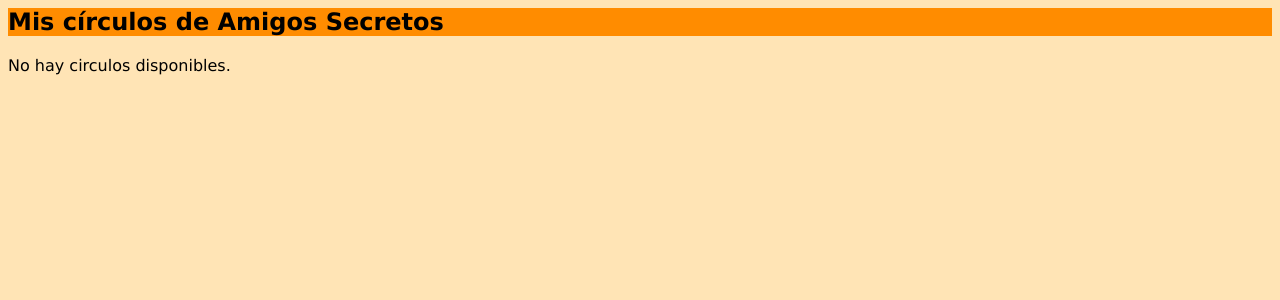
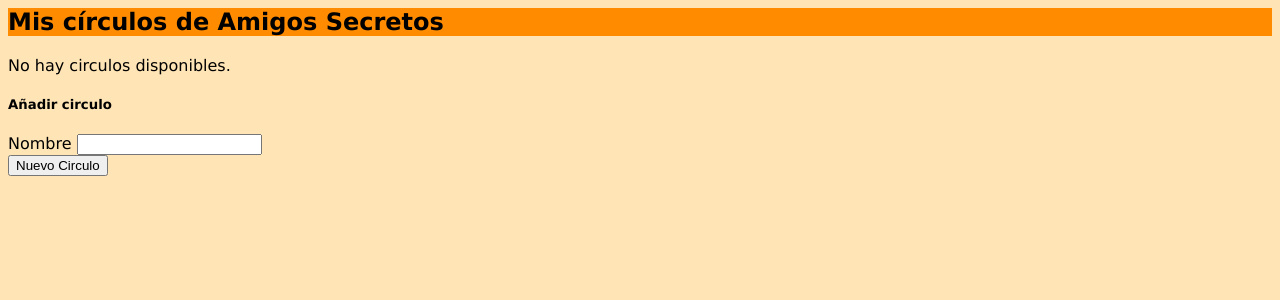
Before and after one commit to jstitch/gift_circle, a Django app: page / in a window 1280 px wide. Shown: the top 300 px of the page. Run offline with Django 3.2, Linux system fonts and the light colour scheme; data that the repository does not hold is empty.

Commit message:
WebApp Mensajes y añadir circulos/personas, eliminar circulos

```diff
--- a/GiftCircle/circulo/static/circulo/style.css
+++ b/GiftCircle/circulo/static/circulo/style.css
@@ -13,6 +13,10 @@ h2 {
 li {
     list-style-type: circle;
 }
+li.info {
+    list-style-type: none;
+    color: red;
+}
 li a {
     color: green;
 }
--- a/GiftCircle/circulo/templates/circulo/index.html
+++ b/GiftCircle/circulo/templates/circulo/index.html
@@ -13,3 +13,14 @@
 {% else %}
     <p>No hay circulos disponibles.</p>
 {% endif %}
+
+<h5>Añadir circulo</h5>
+{% if error_message %}<p><strong>{{ error_message }}</strong></p>{% endif %}
+
+<form action="{% url 'circulo:nuevo_circulo' %}" method="post">
+{% csrf_token %}
+  <label for="nombre">Nombre</label>
+  <input type="text" name="nombre" id="nombre" value="" /><br />
+
+  <input type="submit" value="Nuevo Circulo" />
+</form>
--- a/GiftCircle/circulo/urls.py
+++ b/GiftCircle/circulo/urls.py
@@ -13,5 +13,10 @@ urlpatterns = [
     # ex: /deseo/3
     path('deseo/<int:pk>', views.DeseoView.as_view(), name='deseo'),
 
-    path('<int:circulo_id>/enviar_circulo', views.enviar_circulo, name='enviar_circulo')
+    path('<int:circulo_id>/enviar_circulo', views.enviar_circulo, name='enviar_circulo'),
+
+    path('nuevo_circulo', views.nuevo_circulo, name='nuevo_circulo'),
+    path('<int:circulo_id>/nueva_persona', views.nueva_persona, name='nueva_persona'),
+
+    path('<int:circulo_id>/eliminar_circulo', views.eliminar_circulo, name='eliminar_circulo'),
 ]
--- a/GiftCircle/circulo/views.py
+++ b/GiftCircle/circulo/views.py
@@ -1,9 +1,11 @@
 from django.http import HttpResponseRedirect
-from django.shortcuts import render, get_object_or_404
+from django.shortcuts import get_object_or_404
 from django.urls import reverse
 from django.views import generic
+from django.contrib import messages
 
 from .models import Circulo, Persona, Deseo
+
 
 class IndexView(generic.ListView):
     template_name = 'circulo/index.html'
@@ -13,46 +15,71 @@ class IndexView(generic.ListView):
         """Return the last five circulos."""
         return Circulo.objects.order_by('-nombre')[:5]
 
+
 class CirculoView(generic.DetailView):
     model = Circulo
     template_name = 'circulo/circulo.html'
+
 
 class PersonaView(generic.DetailView):
     model = Persona
     template_name = 'circulo/persona.html'
 
+
 class DeseoView(generic.DetailView):
     model = Deseo
     template_name = 'circulo/deseo.html'
 
+
 def enviar_circulo(request, circulo_id):
     un_circulo = get_object_or_404(Circulo, pk=circulo_id)
     if not un_circulo.shuffeled:
-        lista = []
-        for persona in un_circulo.persona_set.all():
-            elem = "{},".format(persona.nombre.replace(","," "))
-            for deseo in persona.deseo_set.all():
-                elem += "{};".format(deseo.deseo)
-            elem.strip(";")
-            if persona.telefono:
-                elem += ",{}".format(persona.telefono)
-            elif persona.email:
-                elem += ",{}".format(persona.email)
-            lista.append(elem)
+        if len(un_circulo.persona_set.all()) < 3:
+            messages.add_message(request, messages.INFO, 'Debe haber por lo menos tres personas para que el juego valga la pena.')
+        else:
+            lista = []
+            for persona in un_circulo.persona_set.all():
+                elem = "{},".format(persona.nombre.replace(","," "))
+                for deseo in persona.deseo_set.all():
+                    elem += "{};".format(deseo.deseo)
+                elem.strip(";")
+                if persona.telefono:
+                    elem += ",{}".format(persona.telefono)
+                elif persona.email:
+                    elem += ",{}".format(persona.email)
+                lista.append(elem)
 
-        from gift_circle import gift_circle as gf
-        gf.enviar(gf.shuffle_data(gf.parse_data(lista)))
+            if lista:
+                from gift_circle import gift_circle as gf
+                gf.enviar(gf.shuffle_data(gf.parse_data(lista)))
 
-        un_circulo.shuffeled = True
-        un_circulo.save()
+                un_circulo.shuffeled = True
+                un_circulo.save()
 
     return HttpResponseRedirect(reverse('circulo:circulo', args=(circulo_id,)))
 
 
-def persona(request, persona_id):
-    una_persona = get_object_or_404(Persona, pk=persona_id)
-    return render(request, 'circulo/persona.html', {'persona': una_persona})
+def nuevo_circulo(request):
+    circulo = Circulo(nombre=request.POST['nombre'])
+    circulo.save()
+    return HttpResponseRedirect(reverse('circulo:index'))
 
-def deseo(request, deseo_id):
-    un_deseo = get_object_or_404(Deseo, pk=deseo_id)
-    return render(request, 'circulo/deseo.html', {'deseo': un_deseo})
+
+def nueva_persona(request, circulo_id):
+    circulo = get_object_or_404(Circulo, pk=circulo_id)
+
+    if not request.POST['telefono'] and not request.POST['email']:
+        messages.add_message(request, messages.INFO, 'Debe especificar al menos un medio de contacto.')
+    else:
+        nombre = Persona(nombre=request.POST['nombre'], telefono=request.POST['telefono'], email=request.POST['email'])
+        nombre.circulo = circulo
+        nombre.save()
+
+    return HttpResponseRedirect(reverse('circulo:circulo', args=(circulo.id,)))
+
+
+def eliminar_circulo(request, circulo_id):
+    circulo = get_object_or_404(Circulo, pk=circulo_id)
+
+    circulo.delete()
+    return HttpResponseRedirect(reverse('circulo:index'))
```
Also changed, not shown: GiftCircle/circulo/templates/circulo/circulo.html (+30 -0 lines).
